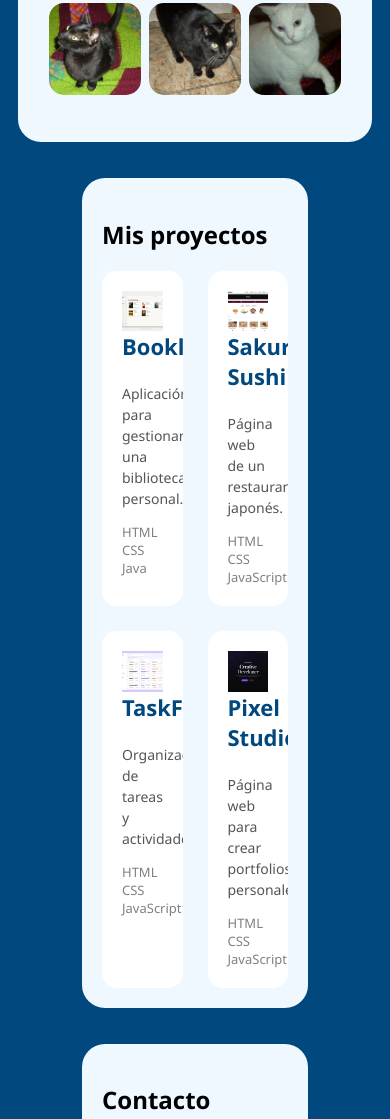
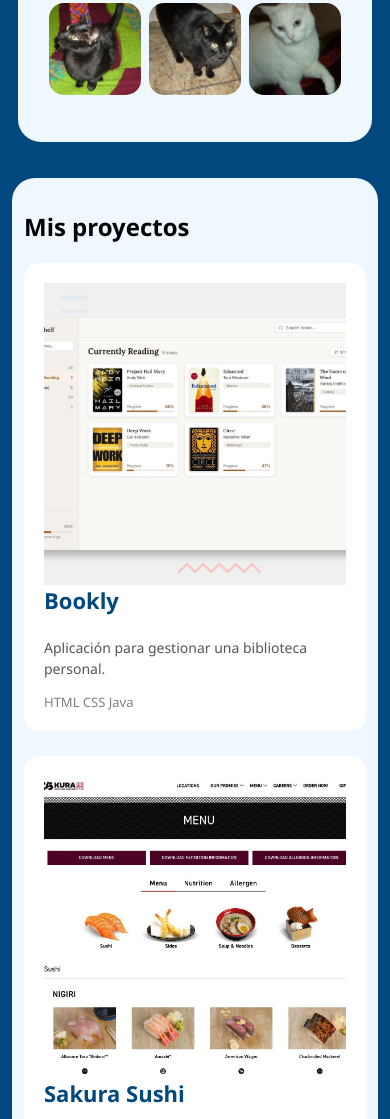
Before and after one commit to dario-1000/proyecto_html_css, a plain HTML site: page index.html in a window 390 px wide. Shown: the part 907-2026 px from the top of the page. Drawn offline with Linux system fonts and the light colour scheme.

Commit message:
Add mobile styles for portafolio div
Add styles for portafolio div in mobile view.

```diff
--- a/style.css
+++ b/style.css
@@ -194,7 +194,13 @@ div#portafolio {
 }
 
 @media (max-width: 600px) {
-    .proyectos-grid {
+    div#portafolio {
+        margin-left: 10px;
+        margin-right: 10px;
+        padding: 12px;
+    }
+
+    .proyectos {
         grid-template-columns: 1fr;
     }
 }
```
